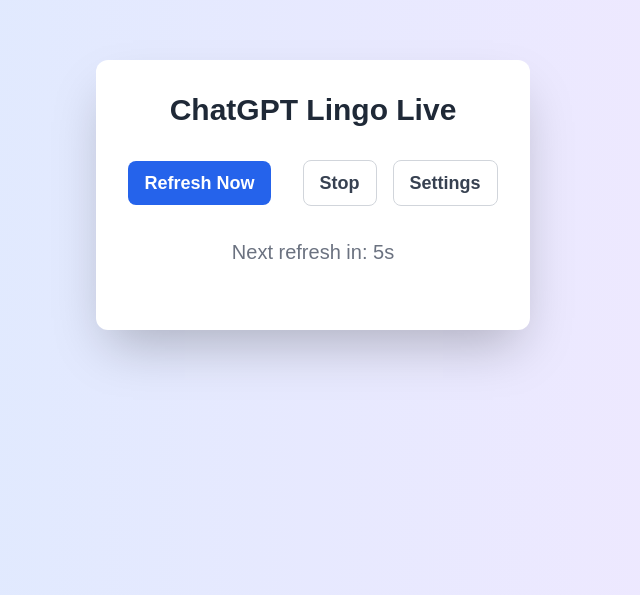
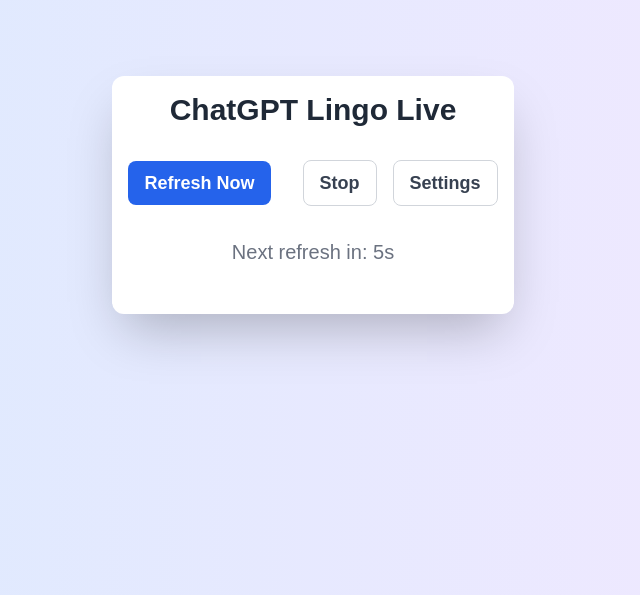
Before and after one commit to longbkit/chatgpt-lingo-live, a Next.js app: page / in a window 1280 px wide. Shown: the part 205-800 px from the top of the page, without its empty margins (327-967 px from the left). Built offline with nearby package versions, Linux system fonts and the light colour scheme.

Commit message:
reduce padding for small screens

```diff
--- a/src/app/page.tsx
+++ b/src/app/page.tsx
@@ -3,7 +3,7 @@
 
 export default function Home() {
   return (
-    <div className="p-2 sm:p-4 min-h-screen bg-gradient-to-r from-blue-100 to-purple-100 flex items-center justify-center">
+    <div className="p-2 min-h-screen bg-gradient-to-r from-blue-100 to-purple-100 flex items-center justify-center">
         <ChatMessages />
     </div>
   );
--- a/src/components/ChatMessages.tsx
+++ b/src/components/ChatMessages.tsx
@@ -139,7 +139,7 @@
   };
 
   return (
-    <div className="p-8 max-w-6xl mx-auto bg-white rounded-xl shadow-2xl overflow-hidden">
+    <div className="p-4 max-w-6xl mx-auto bg-white rounded-xl shadow-2xl overflow-hidden">
       <h1 className="text-3xl font-bold mb-8 text-center text-gray-800">ChatGPT Lingo Live</h1>
       {error && <p className="text-red-500 mb-6 text-xl">{error}</p>}
       <div className="flex justify-between mb-8">
```
